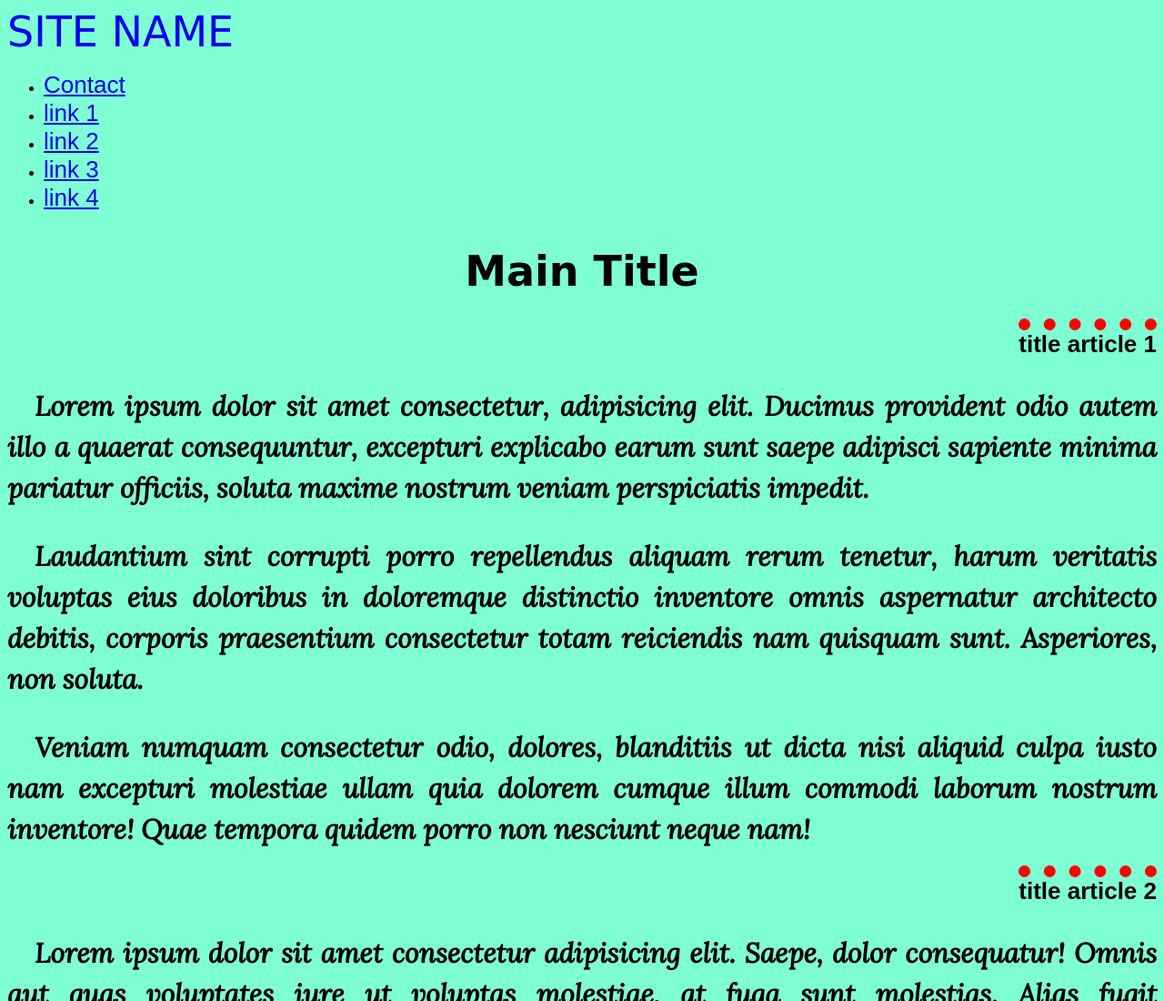
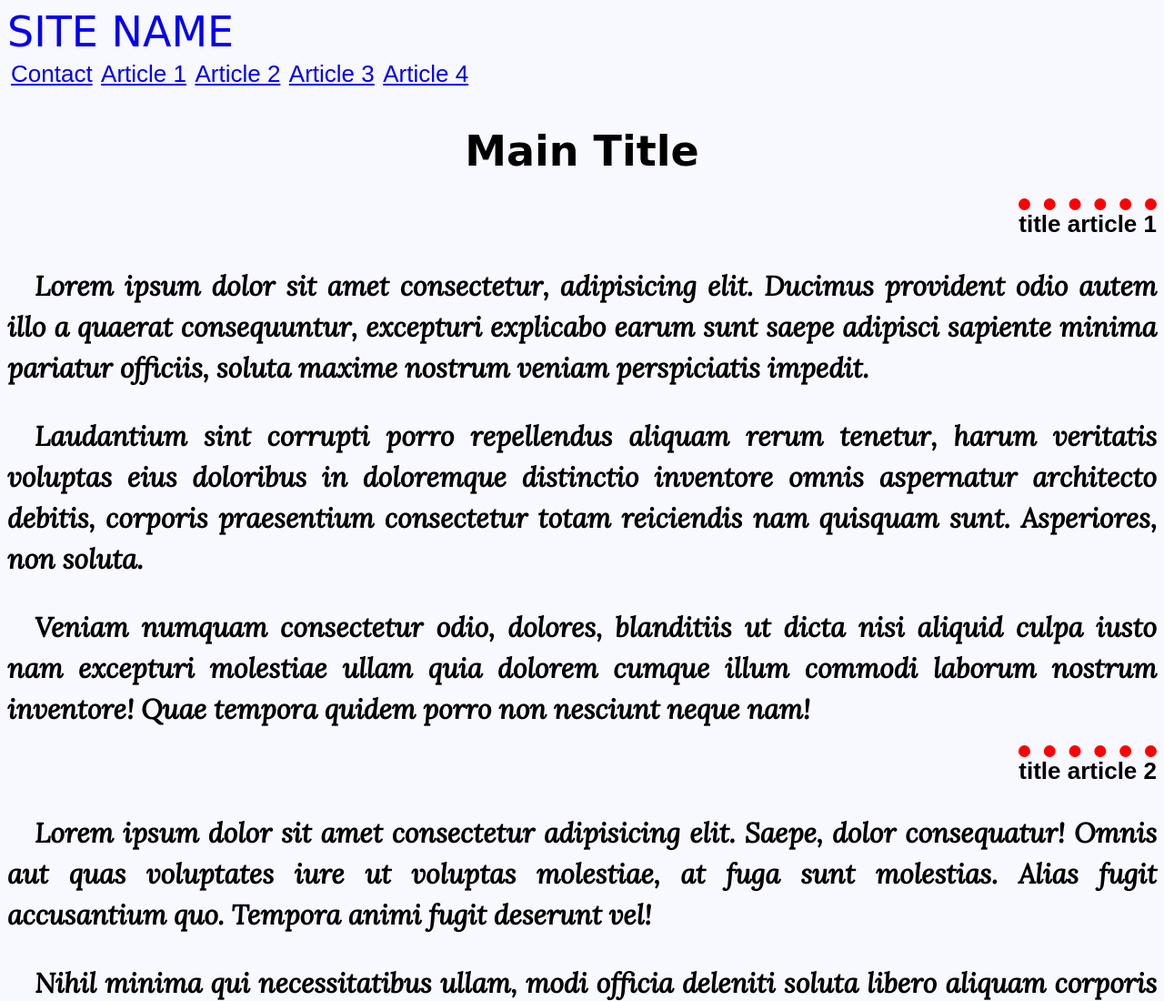
Before and after one commit to Aqqula/html2-09-12-2022, a plain HTML site: page index.html in a window 1280 px wide. Shown: the top 1100 px of the page at 91% size. Drawn offline with Linux system fonts and the light colour scheme; a web font is replaced by a local one.

Commit message:
Add info

```diff
--- a/assets/css/style.css
+++ b/assets/css/style.css
@@ -1,5 +1,5 @@
 body{
-    background-color: aquamarine;
+    background-color:ghostwhite;
     font-family: Arial, Helvetica, serif;
 }
 a{
@@ -12,6 +12,15 @@ a{
 a.logo{
     text-transform: uppercase;
     text-decoration: none;
+}
+ul.nav-info{
+    margin: 0;
+    padding: 4px;
+}
+ul.nav-info li{
+    display: inline;
+    margin-right: 5px;
+
 }
 h1{
     text-align: center;
--- a/index.html
+++ b/index.html
@@ -14,12 +14,12 @@
     <header>
         <a href="#" class="logo font-accent">site name</a>
         <nav>
-            <ul>
+            <ul class="nav-info">
                 <li><a href="contacts.html">Contact</a></li>
-                <li><a href="#article1">link 1</a></li>
-                <li><a href="#article2">link 2</a></li>
-                <li><a href="#article3">link 3</a></li>
-                <li><a href="#article4">link 4</a></li>
+                <li><a href="#article1">Article 1</a></li>
+                <li><a href="#article2">Article 2</a></li>
+                <li><a href="#article3">Article 3</a></li>
+                <li><a href="#article4">Article 4</a></li>
             </ul>
         </nav>
     </header>
```
